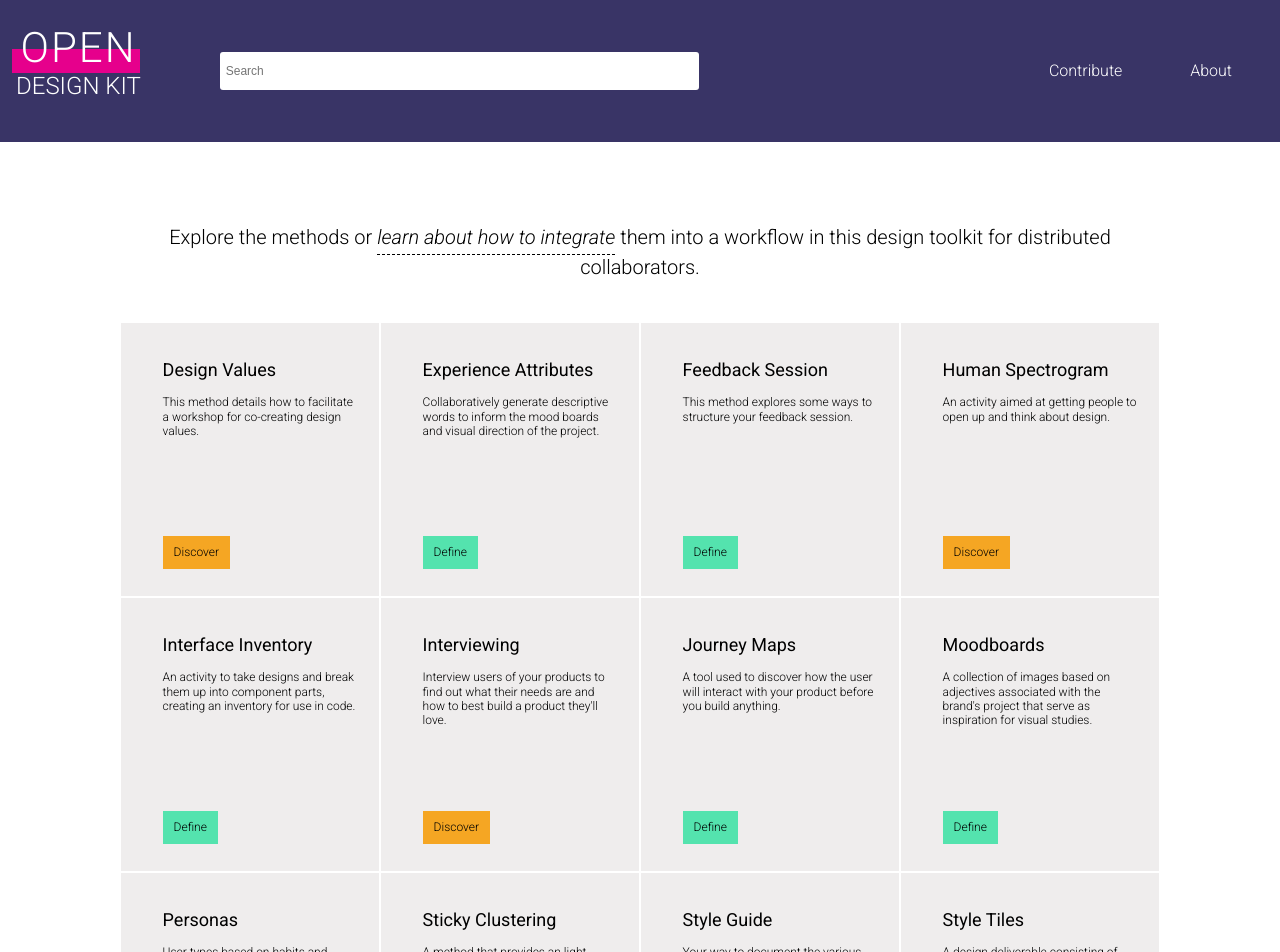
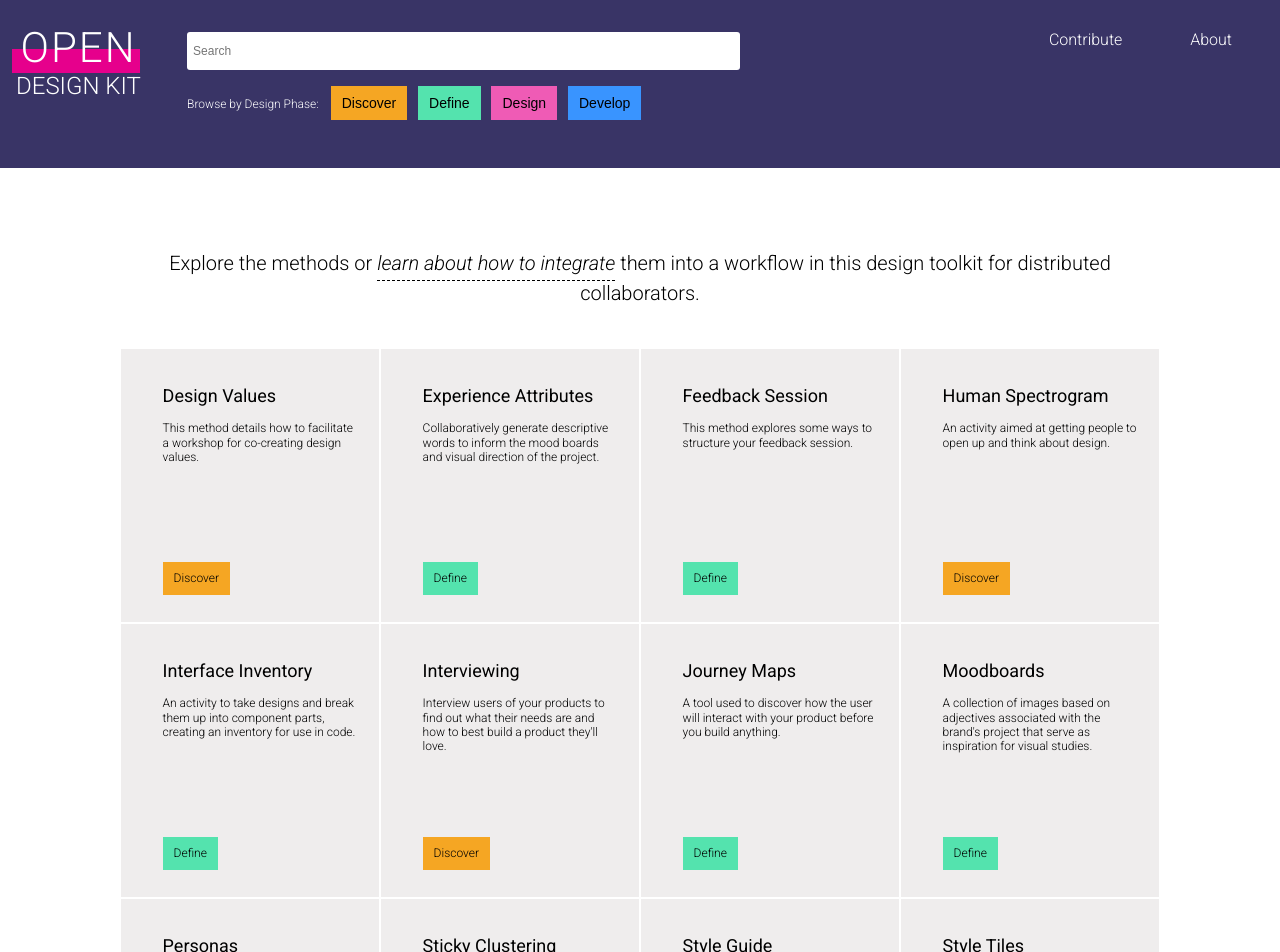
Before and after one commit to open-design-kit/opendesignkit, a Jekyll site: the page built from index.html, in a window 1280 px wide. Shown: the top 952 px of the page. Built offline with Jekyll 4.4.1, drawn with Linux system fonts in a browser that asks for light colours.

Commit message:
set up the filters to show only on the home page and do rough styles

```diff
--- a/_layouts/default.html
+++ b/_layouts/default.html
@@ -23,11 +23,24 @@
                     </div>
                 </div>
                 <!-- todo: submit on enter? -->
-                <form class="site-search" role="search">
-                      <label class="a11y" for="search">Search</label>
-                      <input class="input-search" type="text" placeholder="Search" />
-                      <input class="a11y" type="submit" />
-                </form>
+                <div class="site-search">
+                    <form role="search">
+                          <label class="a11y" for="search">Search</label>
+                          <input class="input-search" type="text" placeholder="Search" />
+                          <input class="a11y" type="submit" />
+                    </form>
+                    {% if page.type == "home" %}
+                        <div class="filter">
+                            <div class="filter-label">Browse by Design Phase:</div>
+                            <ul class="filter-buttons">
+                                <li><button class="filter-button discover">Discover</button></li>
+                                <li><button class="filter-button define">Define</button></li>
+                                <li><button class="filter-button design">Design</button></li>
+                                <li><button class="filter-button develop">Develop</button></li>
+                            </ul>
+                        </div>
+                    {% endif %}
+                </div>
                 <nav role="nav" class="site-nav">
                     <ul class="site-nav-list">
                         <li class="site-nav-list-item"><a class="site-nav-list-link" href="/contribute">Contribute</a></li>
--- a/css/styles.css
+++ b/css/styles.css
@@ -132,7 +132,7 @@ p {
 /*-------------------------------*/
 
 .site-header {
-    align-items: center;
+    align-items: top;
     background-color: #393466;
     display: flex;
     flex-direction: row;
@@ -237,6 +237,51 @@ a.site-nav-list-link:hover,
 a.site-nav-list-link:visited {
     color: #fff;
     text-decoration: none;
+}
+
+/* Filter for phases */
+.filter {
+    margin: 1em 0;
+}
+
+.filter-label {
+    color: #fff;
+    display: inline-block;
+    font-size: 12px;
+}
+
+.filter-buttons {
+    display: inline;
+    margin: 0 0 0 .5em;
+    padding: 0;
+}
+
+.filter-buttons > li {
+    display: inline;
+}
+
+.filter-button {
+    border: none;
+    color: #000;
+    font-size: 14px;
+    margin-right: .5em;
+    padding: 9px 11px;
+}
+
+.filter-button.discover {
+    background-color: #F5A623;
+}
+
+.filter-button.define {
+    background-color: #54E3AE;
+}
+
+.filter-button.design {
+    background-color: #EF5BB5;
+}
+
+.filter-button.develop {
+    background-color: #3994FF;
 }
 
 /*--------------------------------*/
--- a/index.html
+++ b/index.html
@@ -1,6 +1,7 @@
 ---
 layout: default
 title: Welcome to Open Design Kit
+type: home
 ---
 
 <div class="tabs" role="main">
```
